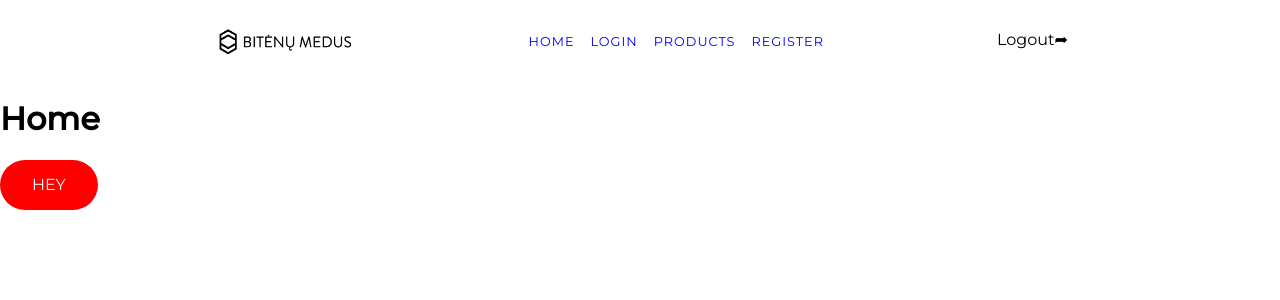
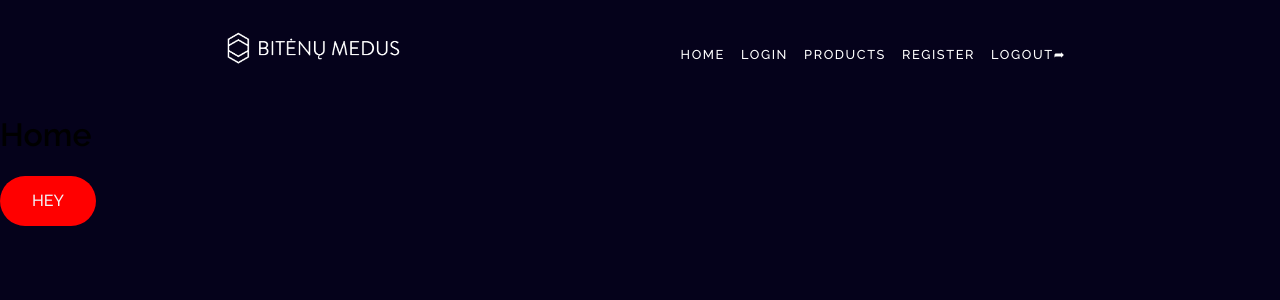
Before and after one commit to talalaite/Justina-Talalaite_Baigiamasis_Front, a React (Create React App) app: page / in a window 1280 px wide. Shown: the top 300 px of the page. Built offline with nearby package versions, Linux system fonts and the light colour scheme.

Commit message:
Design changes

```diff
--- a/public/index.html
+++ b/public/index.html
@@ -28,8 +28,10 @@
       Learn how to configure a non-root public URL by running `npm run build`.
     -->
 
+    <link rel="preconnect" href="https://fonts.googleapis.com" />
+    <link rel="preconnect" href="https://fonts.gstatic.com" crossorigin />
     <link
-      href="https://fonts.googleapis.com/css2?family=Montserrat:wght@200;300;400;500&display=swap"
+      href="https://fonts.googleapis.com/css2?family=Raleway:wght@100;300;500;600&display=swap"
       rel="stylesheet"
     />
 
--- a/src/components/Header/Header.jsx
+++ b/src/components/Header/Header.jsx
@@ -15,15 +15,17 @@ const Header = ({ links }) => (
               {link.title}
             </S.StyledLink>
           ))}
-      </S.LinksBlock>
         <S.Button
           onClick={() => {
             localStorage.removeItem('user');
-          window.location.replace('http://localhost:3000/login');
+            window.location.replace(
+              'https://bitenu-medus-nef34.ondigitalocean.app/',
+            );
           }}
         >
           Logout&#10150;
         </S.Button>
+      </S.LinksBlock>
     </S.NavigationBlock>
   </S.NavigationWraper>
 );
--- a/src/components/Header/Header.style.js
+++ b/src/components/Header/Header.style.js
@@ -11,7 +11,7 @@ export const NavigationWraper = styled.div`
 `;
 
 export const Logo = styled.img`
-  height: 3rem;
+  height: 4rem;
 `;
 
 export const NavigationBlock = styled.header`
@@ -26,18 +26,24 @@ export const NavigationBlock = styled.header`
 `;
 
 export const LinksBlock = styled.nav`
-  margin-top: 1rem;
+  margin-top: 0.5rem;
+  @media only screen and (min-width: 750px) {
+    & {
+      margin-top: 1.5rem;
+    }
+  }
 `;
 
 export const StyledLink = styled(Link)`
   text-decoration: none;
   display: block;
+  color: #ffffff;
   text-transform: uppercase;
-  letter-spacing: 1px;
+  letter-spacing: 0.1rem;
   font-size: 0.8rem;
   padding: 0.5rem;
   &:hover {
-    color: black;
+    color: #eac000;
   }
   @media only screen and (min-width: 750px) {
     & {
@@ -49,9 +55,13 @@ export const StyledLink = styled(Link)`
 export const Button = styled.button`
   border: none;
   background-color: transparent;
-  color: rgb(0, 0, 0);
+  color: #ffffff;
   cursor: pointer;
+  font-size: 0.8rem;
+  letter-spacing: 0.1rem;
+  padding: 0.5rem;
+  text-transform: uppercase;
   &:hover {
-    text-decoration: underline;
+    color: #eac000;
   }
 `;
--- a/src/index.css
+++ b/src/index.css
@@ -1,3 +1,4 @@
-* {
-  font-family: 'Montserrat', sans-serif;
+body {
+  font-family: 'Raleway', sans-serif;
+  background-color: #05021b;
 }
```
Also changed, not shown: src/assets/Logo.png, src/assets/LogoBlack.png (added). Lines whose indentation alone changed are shown as unchanged.
